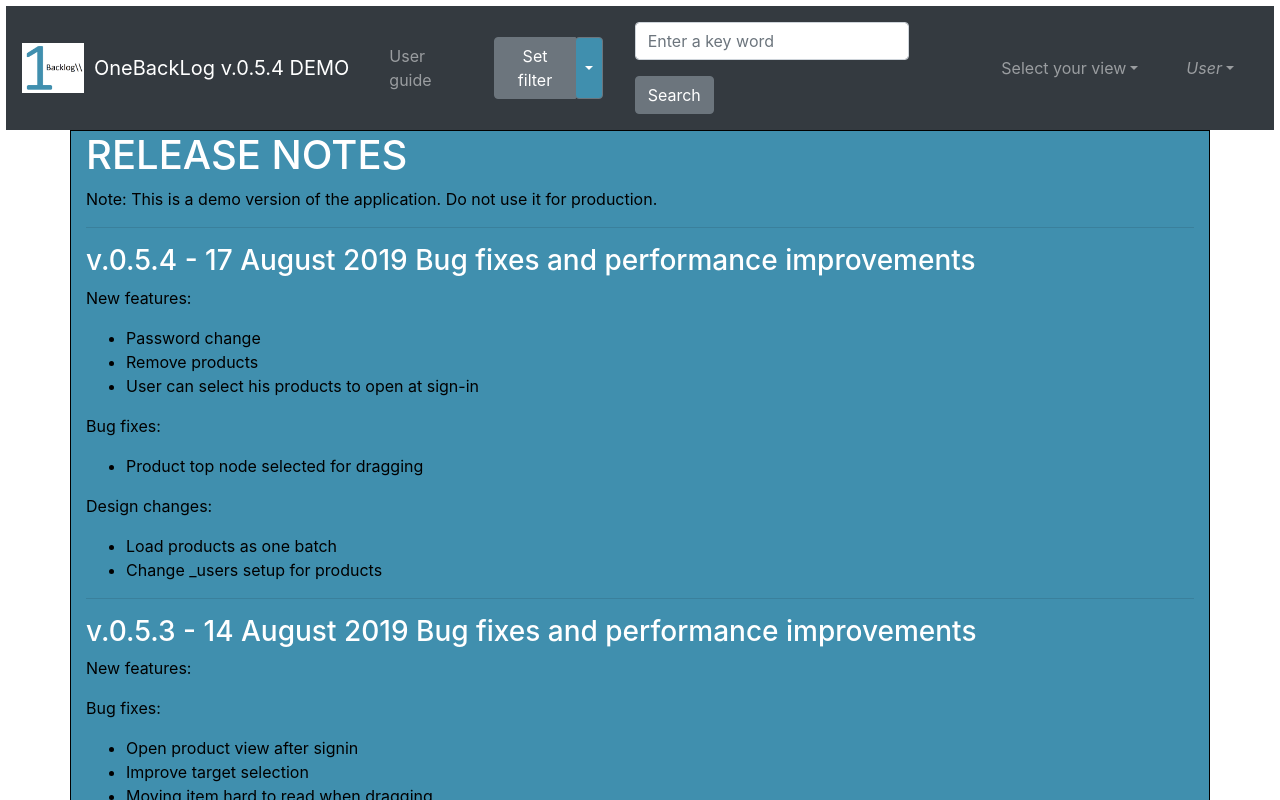
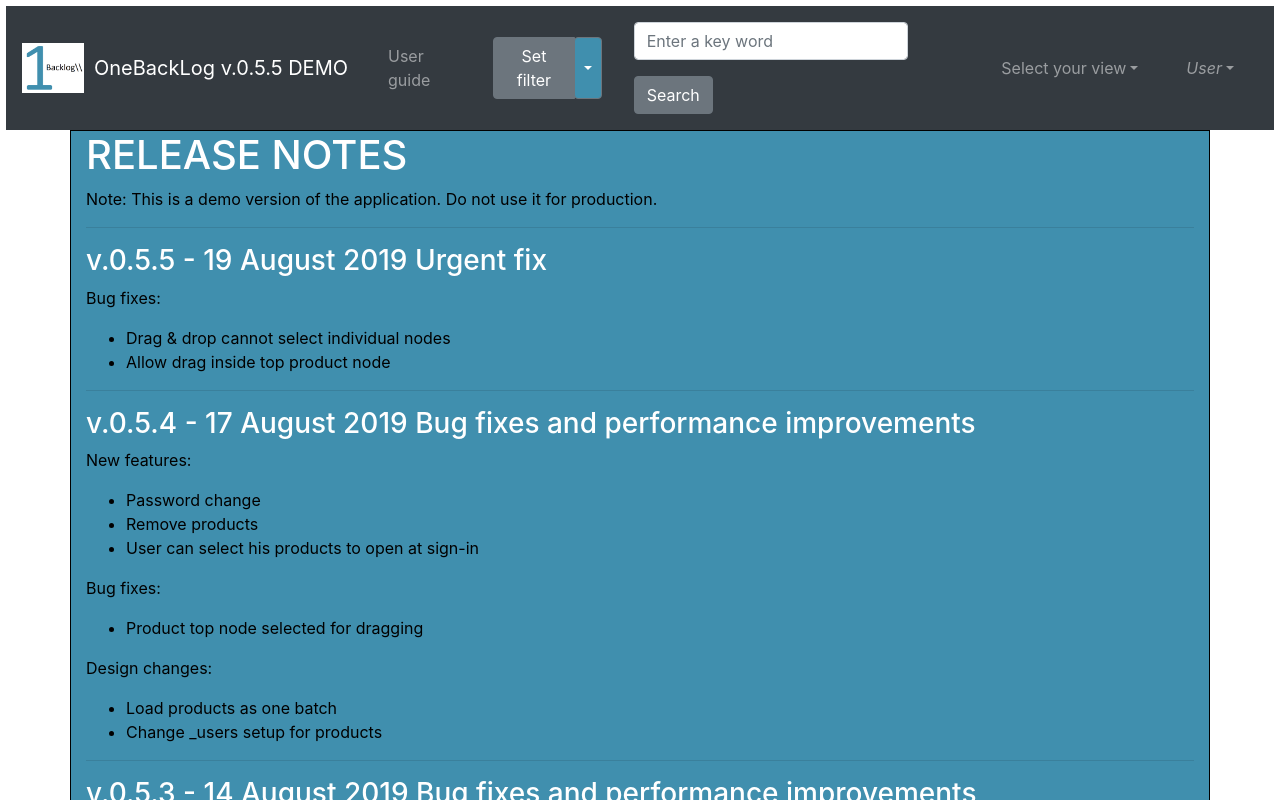
Before and after one commit to ErikVerheul/OneBacklog, a Vue app: page /rel-notes in a window 1280 px wide. Shown: the top 800 px of the page. Built offline with nearby package versions, Linux system fonts and the light colour scheme.

Commit message:
Prepare bug fix release

```diff
--- a/src/components/header/header.vue
+++ b/src/components/header/header.vue
@@ -156,7 +156,7 @@ import licence from "./licence.vue";
 export default {
   data() {
     return {
-      appVersion: "OneBackLog v.0.5.4",
+      appVersion: "OneBackLog v.0.5.5",
       eventBgColor: "#408FAE",
       oldPassword: "",
       newPassword1: "",
--- a/src/components/rel-notes/rel-notes.vue
+++ b/src/components/rel-notes/rel-notes.vue
@@ -4,6 +4,13 @@
 			<b-col cols="12" class="left-column">
 				<h1>RELEASE NOTES</h1>
 				<p v-if=this.$store.state.demo>Note: This is a demo version of the application. Do not use it for production.</p>
+				<hr>
+				<h3>v.0.5.5 - 19 August 2019 Urgent fix</h3>
+				<p>Bug fixes:</p>
+				<ul>
+					<li>Drag &amp; drop cannot select individual nodes</li>
+					<li>Allow drag inside top product node</li>
+				</ul>
 				<hr>
 				<h3>v.0.5.4 - 17 August 2019 Bug fixes and performance improvements</h3>
 				<p>New features:</p>
```
